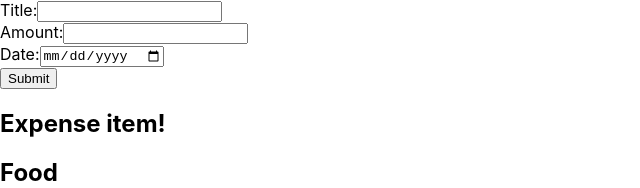
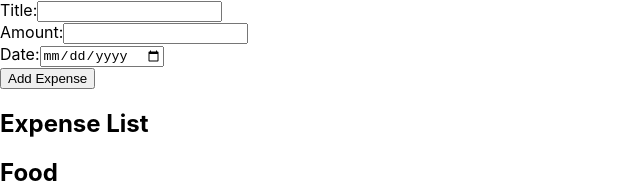
Before and after one commit to ravi55662580/react, a React (Create React App) app: page / in a window 1280 px wide. Shown: the top 188 px of the page, without its empty margins (0-640 px from the left). Built offline with nearby package versions, Linux system fonts and the light colour scheme.

Commit message:
not showing in ui

```diff
--- a/src/App.js
+++ b/src/App.js
@@ -1,18 +1,17 @@
 import React, { useState } from 'react';
+import ExpenseForm from './components/ExpenseForm';
 import ExpenseItem from './components/ExpenseItem';
-import ExpenseForm from './components/ExpenseForm';
 
 const App = () => {
-  const [expenses, setExpenses] = useState([]);
-
-  const handleAddExpense = (newExpense) => {
-    setExpenses((prevExpenses) => [...prevExpenses, newExpense]);
+  const [expenses, setExpenses]= useState([]);
+  const addExpenseHandler = (expense) => {
+    setExpenses((prevExpenses) => [...prevExpenses, expense]);
   };
 
   return (
     <div>
-      <ExpenseForm onAddExpense={handleAddExpense} />
-      <ExpenseItem expenses={expenses} />
+      <ExpenseForm onAddExpense={addExpenseHandler}/>
+      <ExpenseItem expenses={expenses}/>
     </div>
   );
 };
--- a/src/components/ExpenseDetails.js
+++ b/src/components/ExpenseDetails.js
@@ -1,10 +1,6 @@
+import React from 'react';
+
 const ExpenseDetails = (props) => {
-    const handleDeleteClick = () => {
-      if (props.onDelete) {
-        props.onDelete();
-      }
-    };
-
   return (
     <div className='expense-details'>
       <h2>{props.title}</h2>
--- a/src/components/ExpenseForm.js
+++ b/src/components/ExpenseForm.js
@@ -1,6 +1,6 @@
 import React, { useState } from 'react';
 
-const ExpenseForm = () => {
+const ExpenseForm = ({ onAddExpense }) => {
   const [userInput, setUserInput] = useState({
     title: '',
     amount: '',
@@ -22,15 +22,20 @@ const ExpenseForm = () => {
   const handleSubmit = (event) => {
     event.preventDefault();
 
-    // Create an object based on the user's input
-    const formData = {
+    const newExpense = {
       title: userInput.title,
       amount: userInput.amount,
-      date: userInput.date
+      locationOfExpenditure: 'Unknown',
+      date: new Date(userInput.date)
     };
 
-    // Log the object on the screen (you might want to do something more meaningful)
-    console.log(formData);
+    onAddExpense(newExpense);
+
+    setUserInput({
+      title: '',
+      amount: '',
+      date: ''
+    });
   };
 
   return (
@@ -47,7 +52,7 @@ const ExpenseForm = () => {
         <label>Date:</label>
         <input type="date" value={userInput.date} onChange={handleDateChange} />
       </div>
-      <button type="submit">Submit</button>
+      <button type="submit">Add Expense</button>
     </form>
   );
 };
--- a/src/components/ExpenseItem.js
+++ b/src/components/ExpenseItem.js
@@ -1,5 +1,5 @@
-import ExpenseDetails from "./ExpenseDetails";
-import React from "react";
+import React, { useState } from 'react';
+import ExpenseDetails from './ExpenseDetails'
 
 const initialExpenses = [
   { title: 'Food', amount: 10, locationOfExpenditure: 'Spices Restaurant', date: new Date(2024, 1, 18) },
@@ -8,14 +8,15 @@ const initialExpenses = [
 ];
 
 const ExpenseItem = () => {
-    const [expenses, setExpenses] = React.useState([...initialExpenses]);
+  const [expenses, setExpenses] = useState([...initialExpenses]);
 
   const handleDeleteExpense = (index) => {
     const updatedExpenses = [...expenses];
     updatedExpenses.splice(index, 1);
     setExpenses(updatedExpenses);
   };
-    const handleAmountExpense = (index) => {
+
+  const handleChangeAmountTo100 = (index) => {
     const updatedExpenses = [...expenses];
     updatedExpenses[index].amount = 100;
     setExpenses(updatedExpenses);
@@ -23,7 +24,7 @@ const ExpenseItem = () => {
 
   return (
     <div className='expense-item'>
-        <h2>Expense item!</h2>
+      <h2>Expense List</h2>
       {expenses.map((expense, index) => (
         <div key={index}>
           <ExpenseDetails
@@ -33,8 +34,7 @@ const ExpenseItem = () => {
             date={expense.date}
           />
           <button onClick={() => handleDeleteExpense(index)}>Delete</button>
-            <button onClick={() => handleAmountExpense(index)}>Change Amount to 100</button>
-
+          <button onClick={() => handleChangeAmountTo100(index)}>Change Amount to 100</button>
         </div>
       ))}
     </div>
```
Lines whose indentation alone changed are shown as unchanged.
